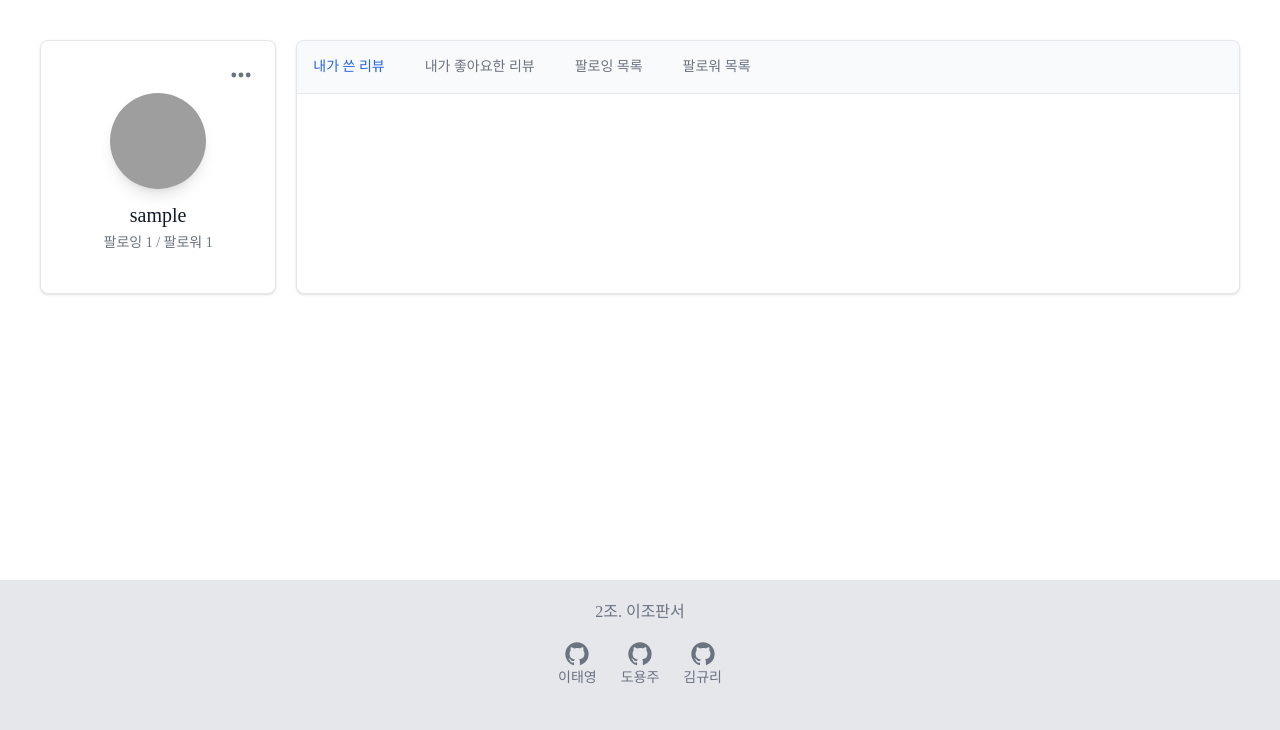
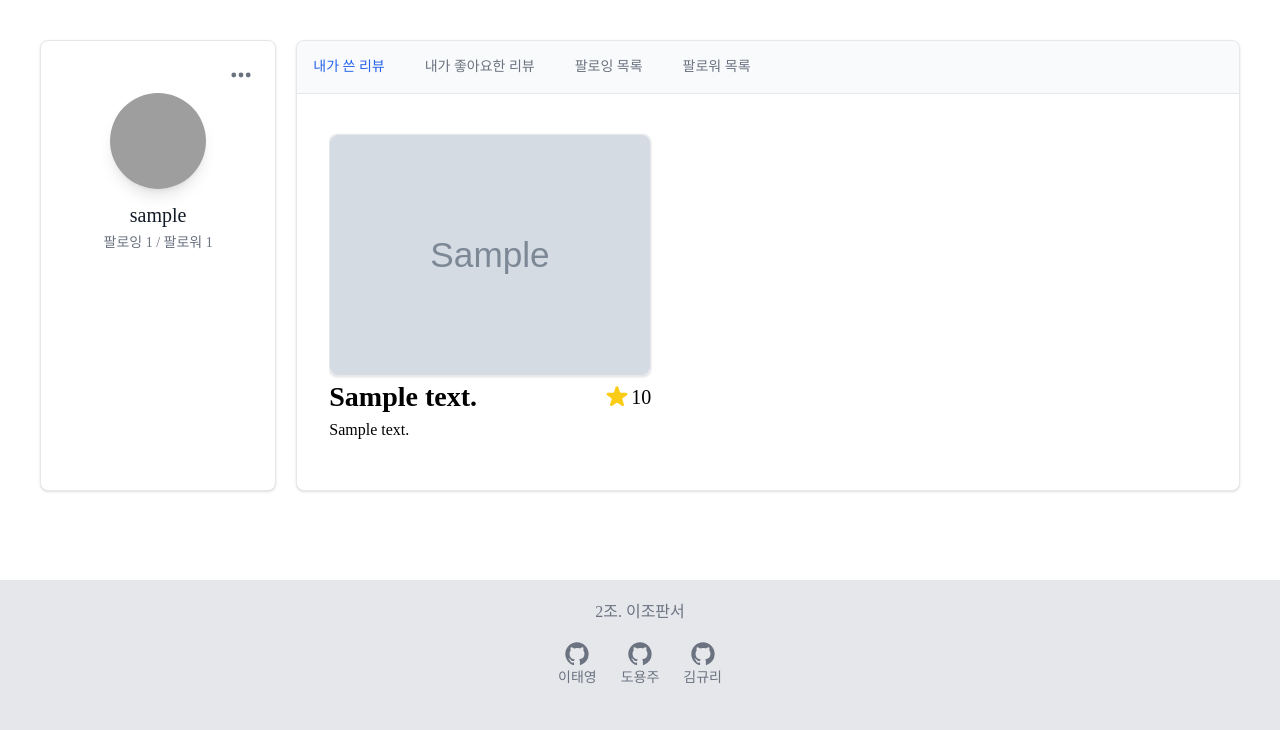
Before and after one commit to YongJuDo/greatchoice, a Django app: a page that uses accounts/templates/accounts/profile.html in a window 1280 px wide. Shown: the part 70-800 px from the top of the page. Run offline with Django 3.2, Linux system fonts and the light colour scheme; a user stored in the database is signed in; tables that the repository leaves empty hold one stand-in row (values such as "Sample post"); grey boxes marked "Sample" are stand-in pictures; some libraries are stand-ins or nearby versions; some web fonts are replaced; grey boxes are pictures that could not be loaded.

Commit message:
update profile

```diff
--- a/accounts/templates/accounts/profile.html
+++ b/accounts/templates/accounts/profile.html
@@ -64,12 +64,62 @@
       </li>
     </ul>
     <div id="defaultTabContent">
-      <div class="hidden p-4 bg-white rounded-lg" id="review" role="tabpanel" aria-labelledby="review-tab">
-
+        <div class="hidden p-4 bg-white rounded-lg" id="review" role="tabpanel" aria-labelledby="review-tab">
+          <div class="mypage_myreview">
+            {% if person.review_set.all %}
+                {% for review in person.review_set.all %}
+                <div class="myreviews">
+                  <a href="{% url 'reviews:product_detail' review.review_product_id %}">
+                    <div class="max-w-sm bg-white border border-gray-200 rounded-lg shadow dark:bg-gray-800 dark:border-gray-700">
+                      <img class="rounded-lg w-50 h-60" src="{{ review.review_photo.url }}" alt="이미지 없음">
+                    </div>
+                    <div class="mypage_text">
+                      <div class="mypage_review_title">
+                        <p class="mypage_title">{{ review.review_title }}</p>
+                        <div class="mypage_score">
+                          <svg aria-hidden="true" class="w-7 h-7 text-yellow-400" fill="currentColor" viewBox="0 0 20 20" xmlns="http://www.w3.org/2000/svg"><title>Rating star</title><path d="M9.049 2.927c.3-.921 1.603-.921 1.902 0l1.07 3.292a1 1 0 00.95.69h3.462c.969 0 1.371 1.24.588 1.81l-2.8 2.034a1 1 0 00-.364 1.118l1.07 3.292c.3.921-.755 1.688-1.54 1.118l-2.8-2.034a1 1 0 00-1.175 0l-2.8 2.034c-.784.57-1.838-.197-1.539-1.118l1.07-3.292a1 1 0 00-.364-1.118L2.98 8.72c-.783-.57-.38-1.81.588-1.81h3.461a1 1 0 00.951-.69l1.07-3.292z"></path></svg>
+                          <p class="mypage_score_text">{{ review.score }}</p>
+                        </div>
+                      </div>
+                      <p class="mypage_content">{{ review.content }}</p>
+                    </div>
+                  </a>
+                </div>
+                {% endfor %}
+              </div>
+            {% else %}
+              <p>내가 쓴 리뷰가 없습니다.</p>
+            {% endif %}
+        </div>
       </div>
       <div class="hidden p-4 bg-white rounded-lg" id="like" role="tabpanel" aria-labelledby="like-tab">
+        <div class="mypage_myreview">
+          {% if person.like_reviews.all %}
+              {% for like_review in person.like_reviews.all %}
+              <div class="myreviews">
+                <a href="{% url 'reviews:product_detail' like_review.review_product_id %}">
+                  <div class="max-w-sm bg-white border border-gray-200 rounded-lg shadow dark:bg-gray-800 dark:border-gray-700">
+                    <img class="rounded-lg w-50 h-60" src="{{ like_review.review_photo.url }}" alt="이미지 없음">
+                  </div>
+                  <div class="mypage_text">
+                    <div class="mypage_review_title">
+                      <p class="mypage_title">{{ like_review.review_title }}</p>
+                      <div class="mypage_score">
+                        <svg aria-hidden="true" class="w-7 h-7 text-yellow-400" fill="currentColor" viewBox="0 0 20 20" xmlns="http://www.w3.org/2000/svg"><title>Rating star</title><path d="M9.049 2.927c.3-.921 1.603-.921 1.902 0l1.07 3.292a1 1 0 00.95.69h3.462c.969 0 1.371 1.24.588 1.81l-2.8 2.034a1 1 0 00-.364 1.118l1.07 3.292c.3.921-.755 1.688-1.54 1.118l-2.8-2.034a1 1 0 00-1.175 0l-2.8 2.034c-.784.57-1.838-.197-1.539-1.118l1.07-3.292a1 1 0 00-.364-1.118L2.98 8.72c-.783-.57-.38-1.81.588-1.81h3.461a1 1 0 00.951-.69l1.07-3.292z"></path></svg>
+                        <p class="mypage_score_text">{{ like_review.score }}</p>
+                      </div>
+                    </div>
+                    <p class="mypage_content">{{ like_review.content }}</p>
+                  </div>
+                </a>
+              </div>
+              {% endfor %}
+            </div>
+          {% else %}
+            <p>내가 쓴 리뷰가 없습니다.</p>
+          {% endif %}
+      </div>
 
-      </div>
       <div class="hidden p-4 bg-white rounded-lg" id="following" role="tabpanel" aria-labelledby="following-tab">
         <div class="flow-root">
           <ul role="list" class="divide-y divide-gray-200">
@@ -80,7 +130,7 @@
                     <img class="w-8 h-8 rounded-full" src="https://picsum.photos/200" alt="">
                   </div>
                   <div class="flex-1 min-w-0">
-                    <a href="{% url 'accounts:mypage' one.username %}">
+                    <a href="{% url 'accounts:profile' one.username %}">
                       <p class="text-sm font-medium text-gray-900 truncate">
                       {{ one.username }}
                       </p>
@@ -119,7 +169,7 @@
                     <img class="w-8 h-8 rounded-full" src="https://picsum.photos/200" alt="">
                   </div>
                   <div class="flex-1 min-w-0">
-                    <a href="{% url 'accounts:mypage' one.username %}">
+                    <a href="{% url 'accounts:profile' one.username %}">
                       <p class="text-sm font-medium text-gray-900 truncate">
                       {{ one.username }}
                       </p>
--- a/accounts/urls.py
+++ b/accounts/urls.py
@@ -31,6 +31,5 @@ urlpatterns = [
     path('logout/', views.logout, name='logout'),
     path('update/', views.update, name='update'),
     path('follow/<int:user_pk>', views.follow, name='follow'),
-    path('mypage/<str:username>', views.mypage, name='mypage'),
     path('profile/<str:username>', views.profile, name='profile'),
 ]
--- a/accounts/views.py
+++ b/accounts/views.py
@@ -87,6 +87,7 @@ def update(request):
     }
     return render(request, 'accounts/update.html', context)
 
+
 def basic_signup(request):
     if request.user.is_authenticated:
         return redirect('reviews:index')
@@ -115,13 +116,6 @@ def delete(request):
     auth_logout(request)
     return redirect('reviews:index')
 
-def mypage(request, username):
-    User = get_user_model()
-    person = User.objects.get(username=username)
-    context = {
-        'person': person,
-    }
-    return render(request, 'accounts/mypage.html', context)
 
 @login_required
 def follow(request, user_pk):
@@ -132,7 +126,7 @@ def follow(request, user_pk):
             person.followers.remove(request.user)
         else:
             person.followers.add(request.user)
-    return redirect('accounts:mypage', person.username)
+    return redirect('accounts:profile', person.username)
 
 
 
--- a/reviews/templates/reviews/category.html
+++ b/reviews/templates/reviews/category.html
@@ -13,10 +13,10 @@
     <div class="category_title">
         <p>{{ category_title }}</p>
     </div>
-    <div class="grid grid-cols-2 md:grid-cols-5 gap-4 w-1/2">
+    <div class="grid grid-cols-2 md:grid-cols-4 gap-4 w-7/12 rounded-10">
         {% for product in products_category %}
         <a href="{% url 'reviews:product_detail' product.data_id %}">
-            <img class="rounded-lg w-36 h-36" src="{{ product.photo }}" alt="이미지 없음">
+            <img class="rounded-lg w-56 h-56" src="{{ product.photo }}" alt="이미지 없음">
             <strong><p>{{ product.brand }}</p></strong>
             <p class="product_title">{{ product.title }}</p>
         </a>
--- a/static/style.css
+++ b/static/style.css
@@ -176,3 +167,48 @@ footer {
 }
 
 /* create.html */
+
+/* profile.html */
+.mypage_myreview {
+  display: flex;
+  overflow-x: scroll;
+  margin: 1rem;
+  padding: 0.5rem 0 1rem;
+}
+
+.myreviews {
+  display: flex;
+  flex-direction: column;
+  margin-right: 2rem;
+}
+
+.mypage_text{
+  display: flex;
+  flex-direction: column;
+  flex-wrap: wrap;
+}
+
+.mypage_review_title {
+  display: flex;
+  justify-content: space-between;
+}
+
+.mypage_score {
+  display: flex;
+  align-items: center;
+}
+
+.mypage_score_text {
+  font-size: 1.25rem;
+}
+
+.mypage_title {
+  font-size: 1.75rem;
+  font-weight: bold;
+}
+
+.mypage_content {
+  font-size: 1rem;
+}
+
+/* profile.html */
```
Also changed, not shown: other parts of static/style.css (+13 -22 lines), accounts/templates/accounts/mypage.html (deleted, +0 -146 lines), reviews/templates/reviews/index.html (+13 -13 lines), reviews/views.py (+4 -4 lines), static/script.js (+20 -12 lines), accounts/migrations/0001_initial.py, reviews/migrations/0001_initial.py, reviews/migrations/0002_review_product.py (deleted), reviews/templates/reviews/detail.html (line endings or trailing spaces), static/img/galaxy_23.png (deleted), static/img/showcase_1.jpg (added), static/img/showcase_2.jpg (added), static/img/showcase_3.jpg (added).
